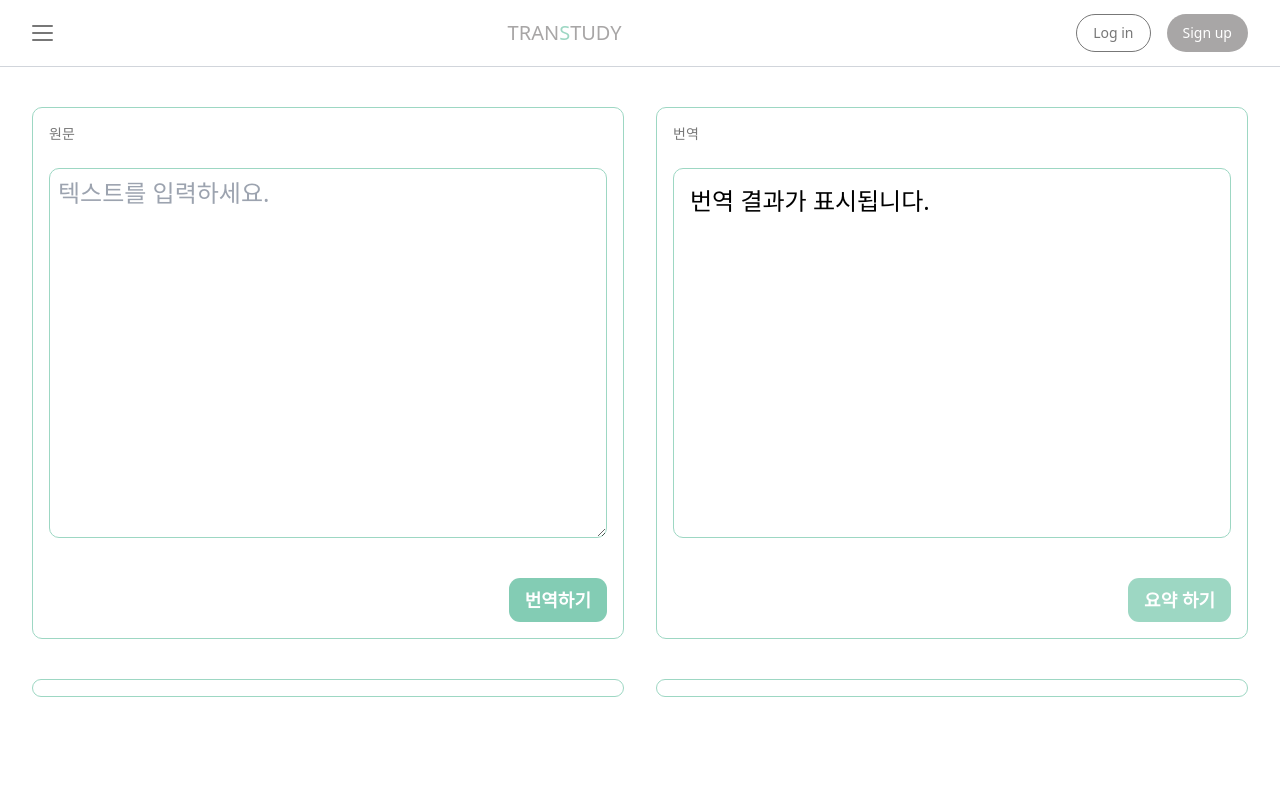
After one commit to HICC-2024-PROJECT-PRESENTATION-CONTEST/Team2, a Django app: template mainapp/templates/mainapp/text_tr_improved.html in a window 1280 px wide. The commit adds this page. Run offline with Django 5.2, Linux system fonts and the light colour scheme; the template is opened without the code that fills it, so the values that code supplies are empty; some libraries are stand-ins or nearby versions.

Commit message:
텍스트 번역 페이지 프론트 작업

```diff
--- a/home_improved.html
+++ b/mainapp/templates/mainapp/home_improved.html
@@ -47,6 +47,5 @@
             <p class="mt-8 text-sm text-[#777]">Chat GPT 기반 강의 자료 번역·요약기</p>
         </div>
     </div>
-    <script src="index.js"></script>
 </body>
 </html>
--- a/mainapp/templates/mainapp/index.js
+++ b/mainapp/templates/mainapp/index.js
@@ -1,10 +1,37 @@
-document.addEventListener('DOMContentLoaded', function() {
-    // Select the 'TXT로 변환하기' button using its class
-    const txtButton = document.querySelector('p[style*="text-[#6eaa96]"]');
+document.addEventListener("DOMContentLoaded", function() {
+    const originalTextArea = document.getElementById("originalText");
+    const translateButton = document.querySelector("button[class*='bg-[#83ccb4]']");
+    const wordExplanation = document.getElementById("wordExplanation");
+    const translatedTextArea = document.getElementById("translatedText");
+    const summeryButton = document.querySelector("button[class*='bg-[#9dd7c3]']");
+    const summmerizedTextArea = document.getElementById("summaryText");
 
-    if (txtButton) {
-        txtButton.addEventListener('click', function() {
-            window.location.href = 'text_tr.html';  // Navigate to the text_tr.html page
-        });
-    }
+    // 1. 텍스트 영역 잠금
+    translateButton.addEventListener("click", function() {
+        originalTextArea.setAttribute("readonly", true);
+        originalTextArea.style.backgroundColor = "#f3f3f3";
+        if (originalTextArea.value.length > 4000) {
+            alert('입력 가능한 최대 글자 수는 4000자입니다. 글자를 줄여주세요.');
+            return;
+        }
+        // 원문을 번역으로 단순 복사하는 임시 코드
+        translatedTextArea.innerText = originalTextArea.value;
+    });
+
+    // 2. 어휘 설명
+    translatedTextArea.addEventListener("mouseup", function() {
+        const selection = window.getSelection().toString().trim();
+        if (selection) {
+            const explanation = `${selection}: 어휘 설명이 표시됩니다.`;
+            wordExplanation.innerText += explanation + "\n";
+        }
+    });
+
+    //3. 요악문 출력
+    summeryButton.addEventListener("click", function() {
+        // 원문을 요약으로 단순 복사하는 임시 코드
+        summmerizedTextArea.innerText = originalTextArea.value;
+    });
+
+
 });
--- /dev/null
+++ b/mainapp/templates/mainapp/text_tr_improved.html
@@ -0,0 +1,58 @@
+<!DOCTYPE html>
+<html lang="ko">
+<head>
+    <meta charset="utf-8" />
+    <meta name="viewport" content="width=device-width, initial-scale=1.0" />
+    <title>Text Translation</title>
+    <script src="https://cdn.tailwindcss.com"></script>
+    <style>
+        html, body {
+            display: flex;
+            flex-direction: column;
+            width: 100%;
+            height: 100%;
+            -webkit-font-smoothing: antialiased;
+            -moz-osx-font-smoothing: grayscale;
+        }
+    </style>
+</head>
+<body class="bg-white overflow-hidden">
+    <header class="w-full h-[67px] flex items-center justify-between px-8 border-b border-gray-300">
+        <svg width="21" height="16" fill="none" xmlns="http://www.w3.org/2000/svg">
+            <path d="M1 8H20M1 1H20M1 15H20" stroke="#777777" stroke-width="2" stroke-linecap="round" stroke-linejoin="round"></path>
+        </svg>
+        <a href="home_improved.html" class="text-xl text-center">
+            <span class="text-[#a8a6a6]">TRAN</span><span class="text-[#9dd7c3]">S</span><span class="text-[#a8a6a6]">TUDY</span>
+        </a>
+        <div class="flex gap-4">
+            <button class="px-4 py-2 rounded-[25px] border border-[#777] text-sm text-[#777]">Log in</button>
+            <button class="px-4 py-2 rounded-[25px] bg-[#a8a6a6] text-sm text-white">Sign up</button>
+        </div>
+    </header>
+    <main class="flex flex-col items-start gap-10 px-8 py-10">
+        <div class="w-full flex gap-8">
+            <!-- Original Text Section -->
+            <div class="flex flex-col gap-6 w-1/2">
+                <div class="flex flex-col gap-6 p-4 rounded-[10px] bg-white border border-[#9dd7c3]">
+                    <label for="originalText" class="text-sm text-left text-[#777]">원문</label>
+                    <textarea id="originalText" class="w-full h-[370px] p-2 text-2xl text-left text-[#a8a6a6] border border-[#9dd7c3] rounded-[10px]" placeholder="텍스트를 입력하세요."></textarea>
+                    <button class="self-end px-4 py-2 mt-4 rounded-[11px] bg-[#83ccb4] text-lg font-semibold text-white">번역하기</button>
+                </div>
+                <div id="wordExplanation" class="w-full p-2 text-lg text-left text-black border border-[#9dd7c3] rounded-[10px] mt-4 overflow-auto"></div>
+            </div>
+
+            <!-- Translated Text Section -->
+            <div class="flex flex-col gap-6 w-1/2">
+                <div class="flex flex-col gap-6 p-4 rounded-[10px] bg-white border border-[#9dd7c3]">
+                    <label for="translatedText" class="text-sm text-left text-[#777]">번역</label>
+                    <div id="translatedText" class="h-[370px] p-4 text-2xl text-left text-black border border-[#9dd7c3] rounded-[10px] overflow-auto" >
+                        번역 결과가 표시됩니다.
+                    </div>
+                    <button class="self-end px-4 py-2 mt-4 rounded-[11px] bg-[#9dd7c3] text-lg font-semibold text-white">요약 하기</button>
+                </div>
+                <div id="summaryText" class="w-full p-2 text-lg text-left text-black border border-[#9dd7c3] rounded-[10px] mt-4 overflow-auto"></div>
+            </div>
+        </div>
+    </main>
+    <script src="index.js"></script>
+</body>
```
Also changed, not shown: index.js (deleted, +0 -10 lines), mainapp/index.js (deleted, +0 -10 lines), text_tr_improved.html (deleted, +0 -52 lines).
